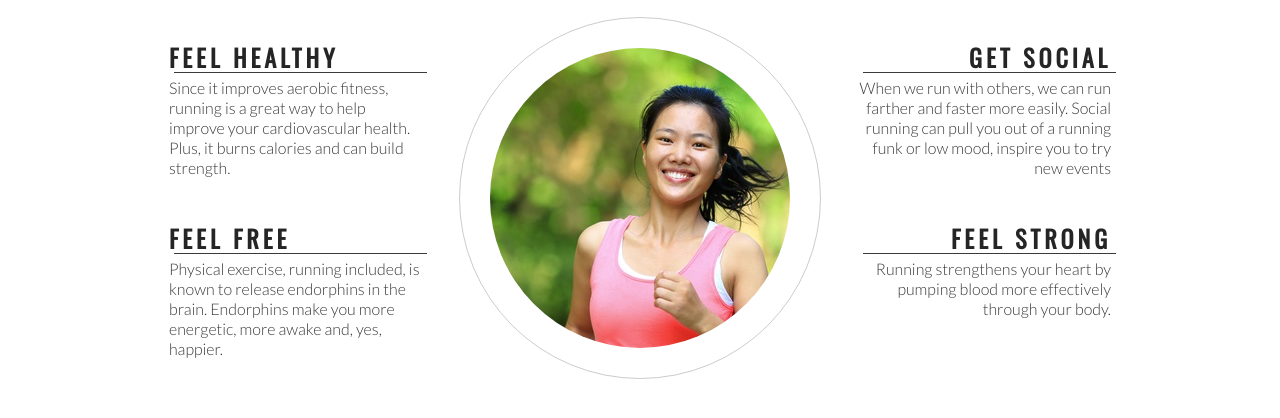
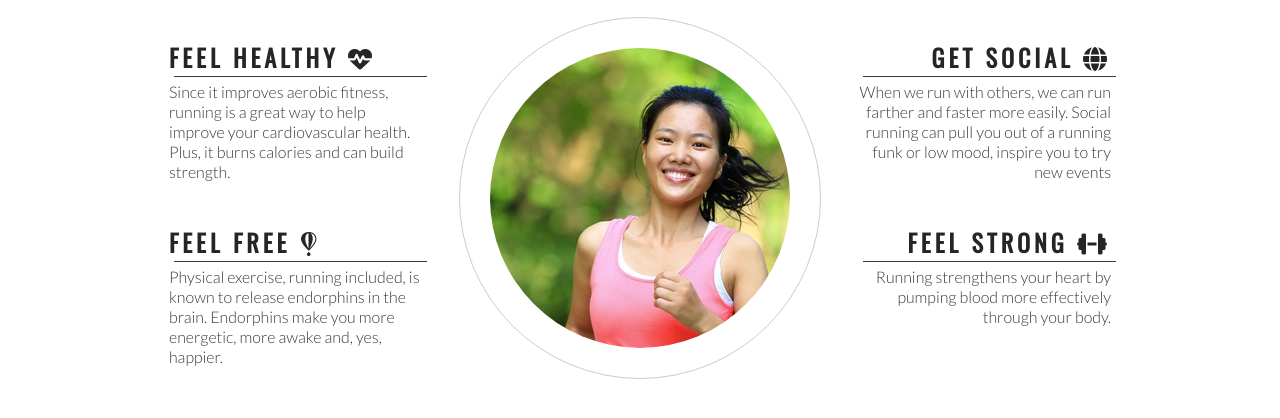
Before and after one commit to JulianeGampe/love-running, a plain HTML site: page index.html in a window 1280 px wide. Shown: the part 764-1182 px from the top of the page. Drawn offline with nearby package versions, Linux system fonts and the light colour scheme.

Commit message:
Add Font Awesome icons to club ethos section

```diff
--- a/index.html
+++ b/index.html
@@ -42,14 +42,14 @@
         <h2 id="welcome">Why Love Running With Us?</h2>
         <div id="left-about">
             <div class="left-about-heading">
-                <h2>Feel Healthy</h2>
+                <h2>Feel Healthy <i class="fas fa-heartbeat"></i></h2>
                 <hr>
                 <p>
                     Since it improves aerobic fitness, running is a great way to help improve your cardiovascular health. Plus, it burns calories and can build strength.
                 </p>
             </div>
             <div class="left-about-heading">
-                <h2>Feel Free</h2>
+                <h2>Feel Free <i class="fab fa-fly"></i></h2>
                 <hr>
                 <p>
                     Physical exercise, running included, is known to release endorphins in the brain. Endorphins make you more energetic, more awake and, yes, happier.
@@ -58,14 +58,14 @@
         </div>
         <div id="right-about">
             <div class="right-about-heading">
-                <h2>Get Social</h2>
+                <h2>Get Social <i class="fas fa-globe"></i></h2>
                 <hr>
                 <p>
                     When we run with others, we can run farther and faster more easily. Social running can pull you out of a running funk or low mood, inspire you to try new events
                 </p>
             </div>
             <div class="right-about-heading">
-                <h2>Feel Strong</h2>
+                <h2>Feel Strong <i class="fas fa-dumbbell"></i></h2>
                 <hr>
                 <p>
                     Running strengthens your heart by pumping blood more effectively through your body.
@@ -80,6 +80,9 @@
     </section>
     <section>running locations, distances and times</section>
     <footer>social links here</footer>
+
+    <!-- font awesome script-->
+    <script src="https://kit.fontawesome.com/103d78b09a.js" crossorigin="anonymous"></script>
 </body>
 
 </html>
```
